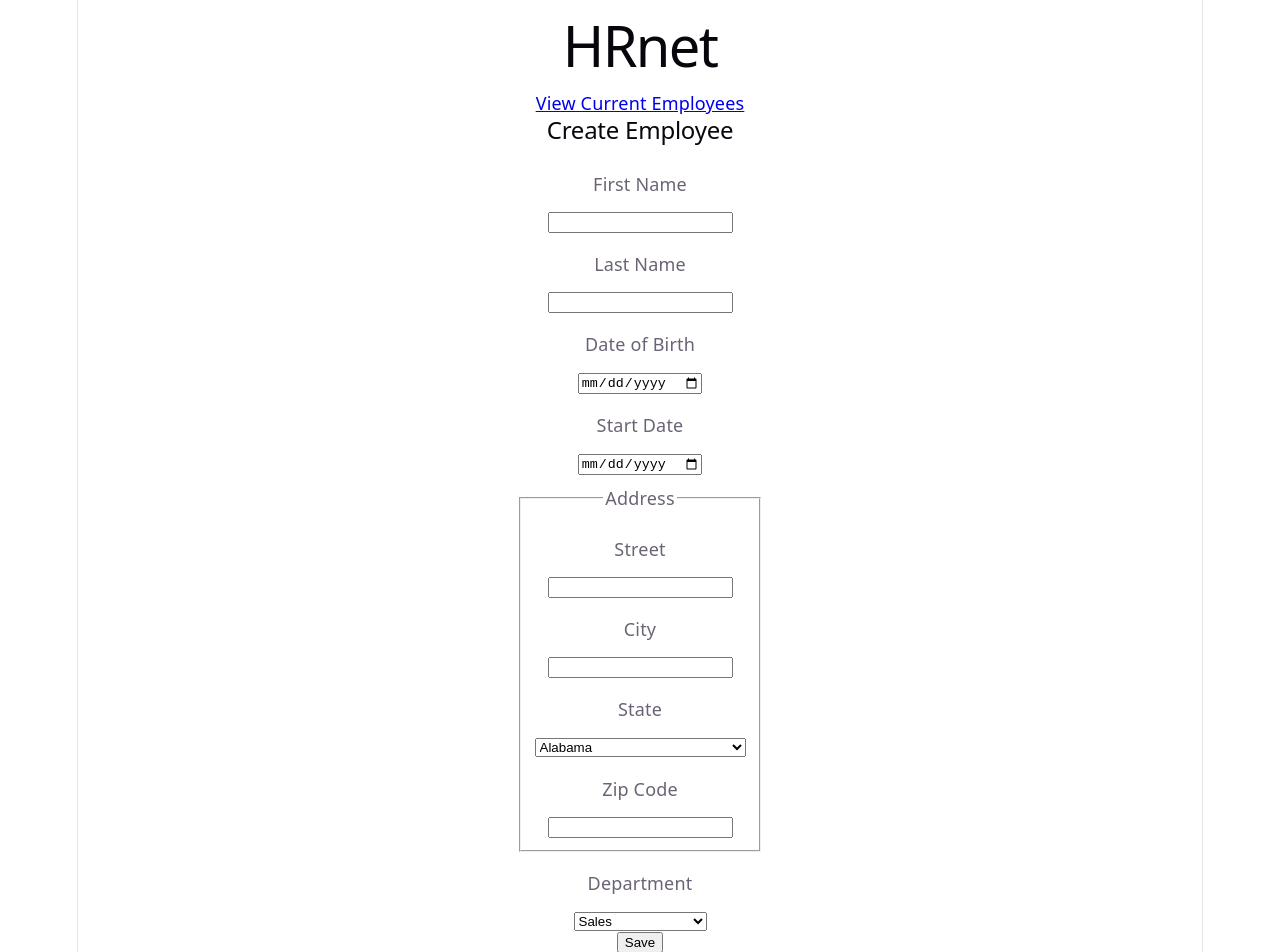
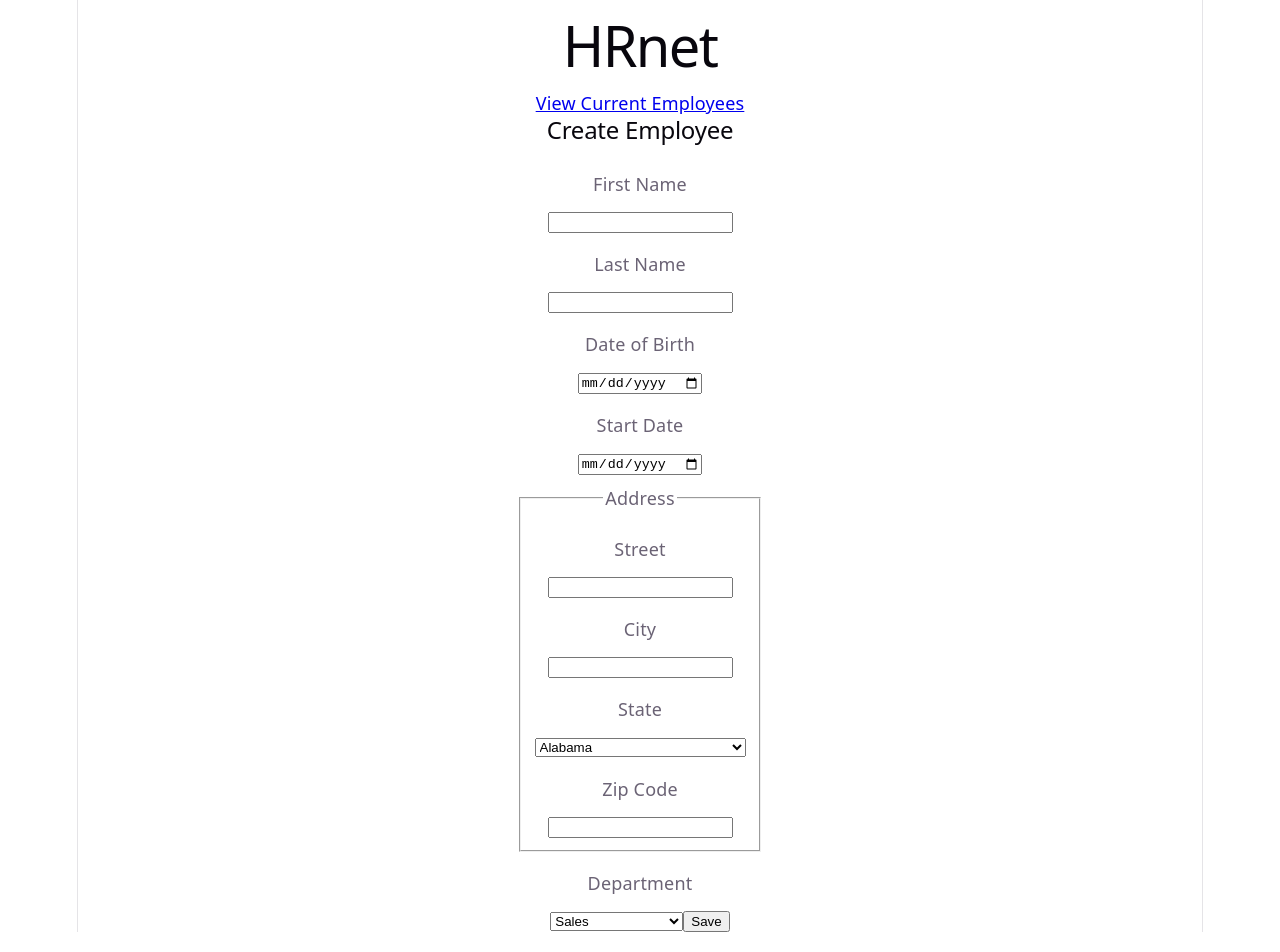
Before and after one commit to alangnt/hrnet-p14, a React (Vite) app: page / in a window 1280 px wide. Built offline with nearby package versions, Linux system fonts and the light colour scheme.

Commit message:
feat: moved submit button inside the form

```diff
--- a/src/App.tsx
+++ b/src/App.tsx
@@ -1,7 +1,7 @@
 import './App.css'
 import { states } from "./utils/states.ts";
 import { useState } from "react";
-import type {User} from "./types/users";
+import type { User } from "./types/users";
 
 function App() {
   const [isEmployeeCreated, setIsEmployeeCreated] = useState<boolean>(false);
@@ -82,9 +82,9 @@ function App() {
             <option>Human Resources</option>
             <option>Legal</option>
           </select>
+
+          <button type={"submit"}>Save</button>
         </form>
-
-        <button type={"submit"}>Save</button>
       </div>
 
       {isEmployeeCreated && <div id="confirmation" className="modal">Employee Created!</div>}
```
